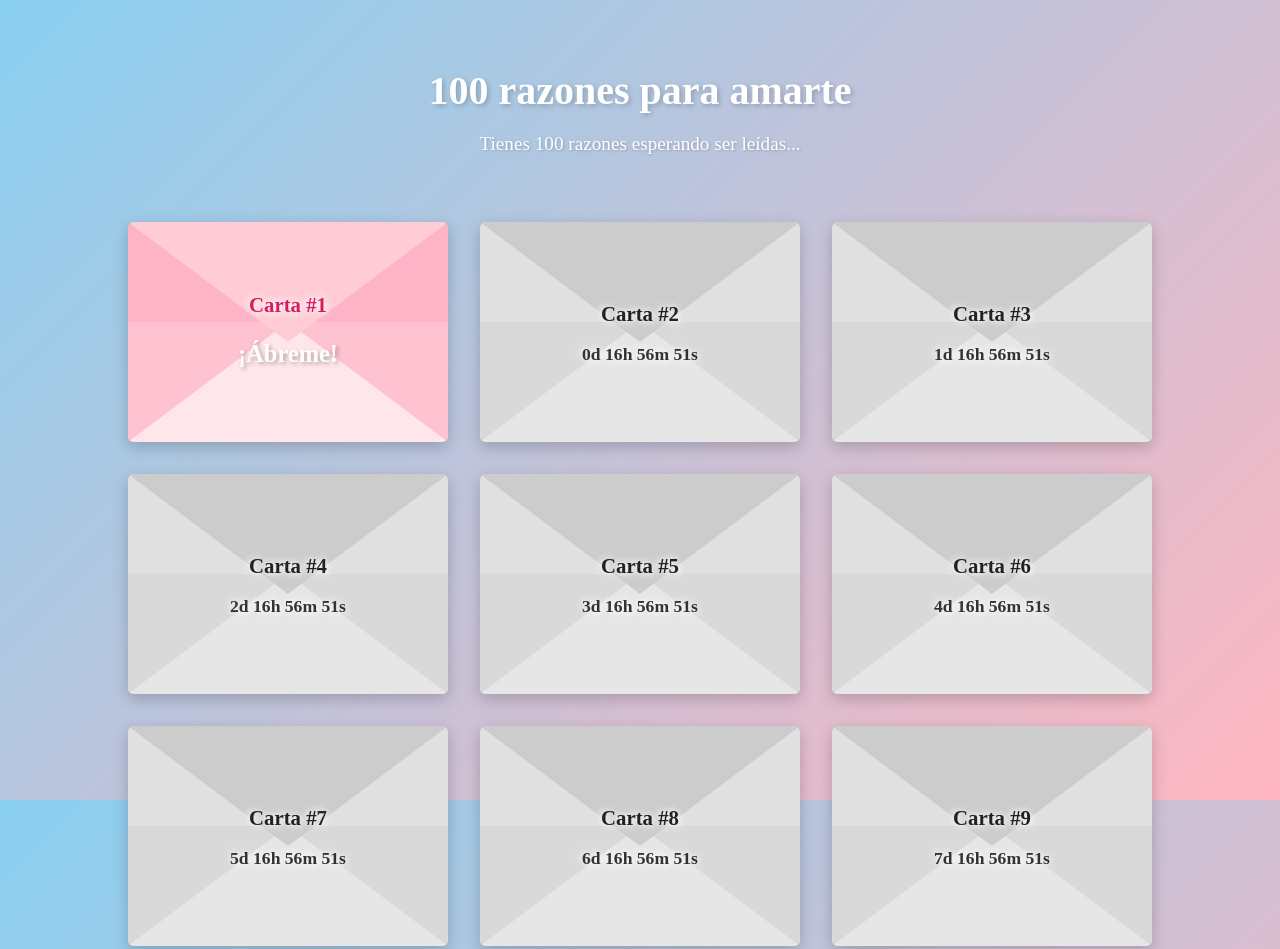
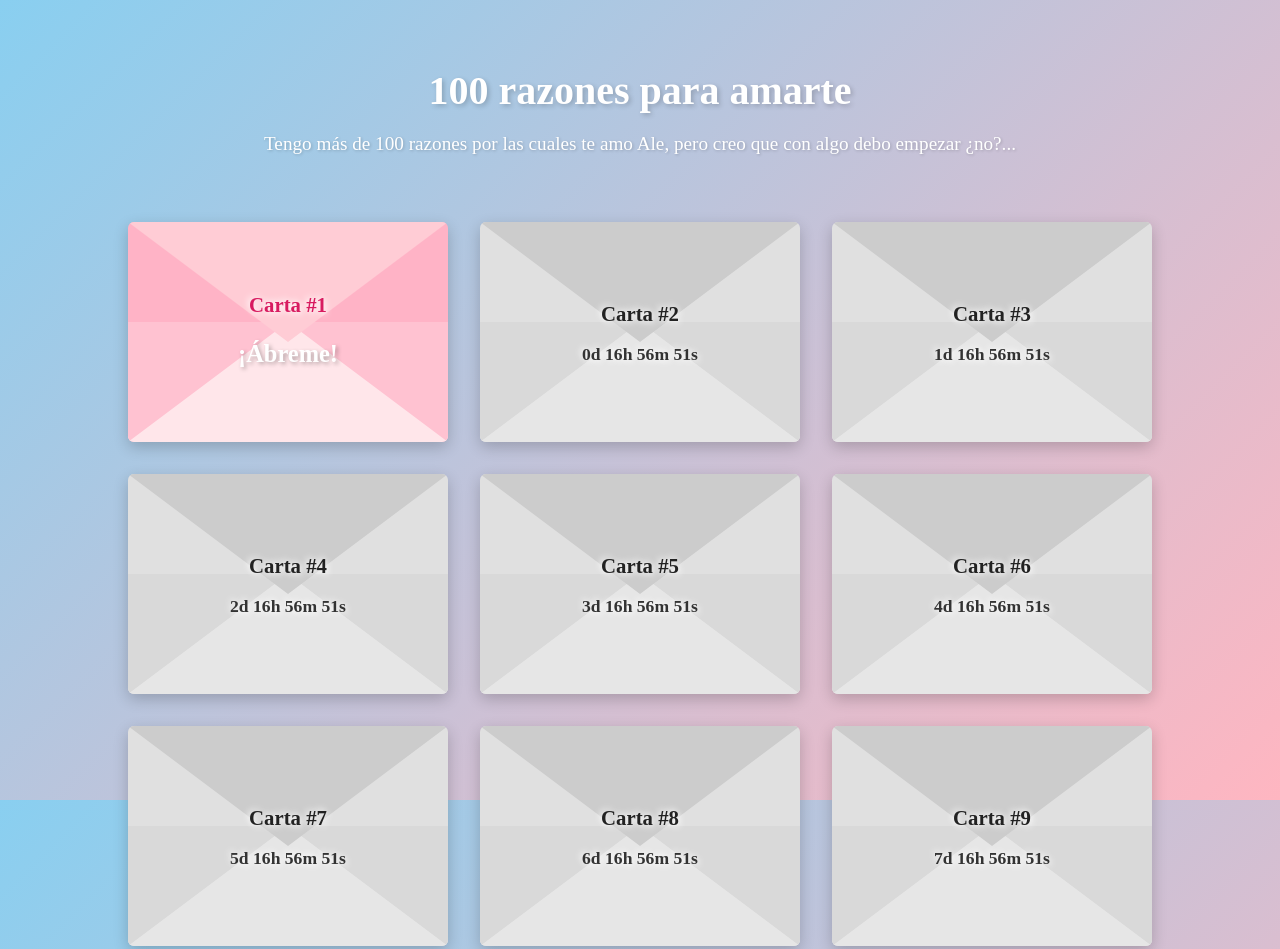
Before and after one commit to isragonza857-prog/Ale, a plain HTML site: page index.html in a window 1280 px wide. Shown: the top 949 px of the page. Drawn offline with Linux system fonts and the light colour scheme.

Commit message:
index.html

```diff
--- a/index.html
+++ b/index.html
@@ -10,7 +10,7 @@
 
     <div class="mailbox-header">
         <h1>100 razones para amarte</h1>
-        <p>Tienes 100 razones esperando ser leídas...</p>
+        <p>Tengo más de 100 razones por las cuales te amo Ale, pero creo que con algo debo empezar ¿no?...</p>
     </div>
 
     <div class="mailbox-container" id="buzon">
```
